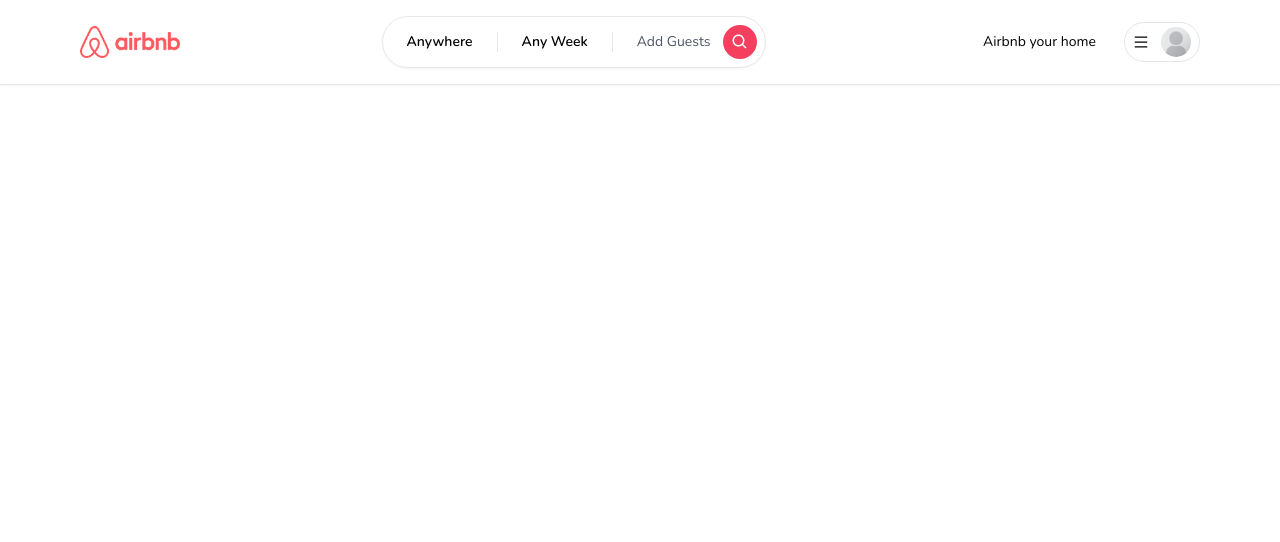
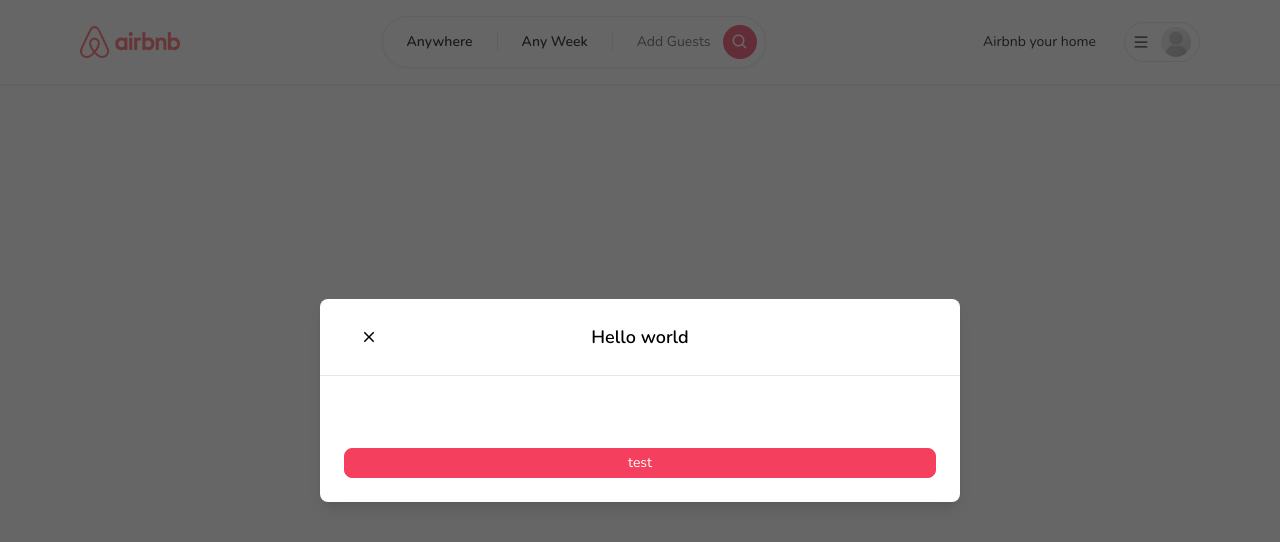
Before and after one commit to dzeleniak/airbnb-clone, a Next.js app in the folder client/: page / in a window 1280 px wide. Shown: the top 542 px of the page. Built offline with nearby package versions, Linux system fonts and the light colour scheme.

Commit message:
Start work on Auth UI

```diff
--- /dev/null
+++ b/client/app/components/Button.tsx
@@ -0,0 +1,42 @@
+import { IconType } from "react-icons/lib";
+
+interface ButtonProps {
+    label: string;
+    onClick: (e: React.MouseEvent<HTMLButtonElement>) => void;
+    disabled?: boolean;
+    outline?: boolean;
+    small?: boolean;
+    icon?: IconType;
+}
+
+const Button:React.FC<ButtonProps> = ({
+    label,
+    onClick,
+    disabled,
+    outline,
+    small,
+    icon
+}) => {
+    return (
+        <button className={`
+            relative
+            disabled:opacity-70
+            disabled:cursor-not-allowed
+            rounded-lg
+            hover:opacity-80
+            transition
+            w-full
+            ${outline ? 'bg-white' : 'bg-rose-500'}
+            ${outline ? 'border-black' : 'border-rose-500'}
+            ${outline ? 'text-black' : 'text-white'}
+            ${small ? 'py-1' : 'py-3'}
+            ${small ? 'text-sm' : 'text-md'}
+            ${small ? 'font-light' : 'font-semibold'}
+            ${small ? 'border-[1px]' : 'border-2'}
+        `}>
+            {label}
+        </button>
+    )
+}
+
+export default Button;
--- /dev/null
+++ b/client/app/components/ClientOnly.tsx
@@ -0,0 +1,27 @@
+'use client';
+
+import { useEffect, useState } from "react";
+
+interface ClientOnlyProps {
+    children: React.ReactNode;
+}
+
+const ClientOnly : React.FC<ClientOnlyProps> = ({children}) => {
+    const [hasMounted, setHasMounted] = useState(false)
+
+    useEffect(() => {
+        setHasMounted(true)
+    }, [])
+
+    if(!hasMounted) {
+        return null;
+    }
+
+    return (
+        <>
+            {children}
+        </>
+    )
+}
+
+export default ClientOnly;
--- /dev/null
+++ b/client/app/components/Modals/Modal.tsx
@@ -0,0 +1,166 @@
+'use client'
+
+import { useCallback, useEffect, useState } from "react";
+import { IoMdClose } from "react-icons/io"
+import Button from "../Button";
+
+interface ModalProps {
+    isOpen?: boolean;
+    onClose: () => void;
+    onSubmit: () => void;
+    title?: string;
+    body?: React.ReactElement;
+    footer?: React.ReactElement;
+    actionLabel?: string;
+    disabled?: boolean;
+    secondaryAction?: () => void;
+    secondaryLabel?: string;
+}
+
+const Modal : React.FC<ModalProps> = ({
+    isOpen,
+    onClose,
+    onSubmit,
+    title,
+    body,
+    footer,
+    actionLabel,
+    disabled,
+    secondaryAction,
+    secondaryLabel
+}) => {
+
+    const [showModal, setShowModal] = useState(isOpen);
+
+    useEffect(()=>{
+        setShowModal(isOpen);
+    }, [isOpen])
+
+    const handleClose = useCallback(() => {
+        if(disabled) {
+            return;
+        }
+
+        setShowModal(false);
+
+        setTimeout(()=> {
+            onClose();
+        }, 300)
+    }, [disabled, onClose])
+
+    const handleSubmit = useCallback(() => {
+        if(disabled) {
+            return;
+        }
+
+        onSubmit();
+    }, [disabled, onSubmit])
+
+    const handleSecondaryAction = useCallback(() => {
+        if(disabled || !secondaryAction) {
+            return;
+        }
+
+        secondaryAction();
+    }, [disabled, secondaryAction]);
+
+    if(!isOpen) {
+        return null;
+    }
+
+    return (
+
+        <>
+            <div className="
+                justify-center
+                items-center
+                flex
+                overflow-x-hidden
+                overflow-y-auto
+                fixed
+                inset-0
+                z-50
+                outline-none
+                focus:outline-none
+                bg-neutral-800/70
+            ">
+                <div className="
+                    relative
+                    w-full
+                    md:w-4/6
+                    lg:w-3/6
+                    my-6
+                    mx-auto
+                    h-full
+                    lg:h-auto
+                    md:h-auto
+                ">
+                    {/* Content */}
+                    <div className={`
+                        translate
+                        duration-300
+                        h-full
+                        ${ showModal ? 'translate-y-0' : 'translate-y-full'}
+                        ${ showModal ? 'opacity-100' : 'opacity-0'}
+
+                    `}>
+                        <div className="
+                            translate
+                            h-full
+                            md:h-auto
+                            lg:h-auto
+                            border-0
+                            rounded-lg
+                            shadow-lg
+                            relative
+                            flex
+                            flex-col
+                            w-full
+                            bg-white
+                            outline-none
+                            focus:outline-none
+                        ">
+                            {/* Header */}
+                            <div className="
+                                flex
+                                items-center
+                                p-6
+                                rounded-t
+                                justify-center
+                                relative
+                                border-b-[1px]
+                            ">
+                                <button onClick={handleClose} className="
+                                    p-1
+                                    border-0
+                                    hover:opacity-70
+                                    transition
+                                    absolute
+                                    left-9
+                                ">
+                                    <IoMdClose size={18}/>
+                                </button>
+                                <div className="font-semibold text-lg">{title}</div>
+                            </div>
+
+                            {/* Body */}
+                            <div className="relative p-6 flex-auto">
+                                {body}
+                            </div>
+
+                            {/* Footer */}
+                            <div className="flex flex-col gap-2 p-6">
+                                <div className="flex flex-row items-center gap-4 w-full">
+                                    <Button onClick={()=>{}} small label={"test"}/>
+                                </div>
+                            </div>
+                        </div>
+
+                    </div>
+                </div>
+            </div>
+        </>
+    )
+}
+
+export default Modal;
--- a/client/app/components/Navbar/Navbar.tsx
+++ b/client/app/components/Navbar/Navbar.tsx
@@ -1,3 +1,5 @@
+'use client';
+
 import Container from "../Container";
 import Logo from "./Logo"
 import Search from "./Search";
--- a/client/app/layout.tsx
+++ b/client/app/layout.tsx
@@ -1,6 +1,8 @@
 import './globals.css'
 import { Nunito } from 'next/font/google'
 import Navbar from './components/Navbar/Navbar'
+import ClientOnly from './components/ClientOnly'
+import Modal from './components/Modals/Modal'
 
 export const metadata = {
   title: 'Airbnb',
@@ -19,7 +21,10 @@
   return (
     <html lang="en">
       <body className={font.className}>
-        <Navbar />
+        <ClientOnly>
+          <Modal title={"Hello world"} isOpen />
+          <Navbar />
+        </ClientOnly>
         {children}
         </body>
     </html>
```
